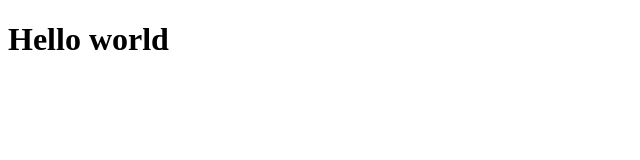
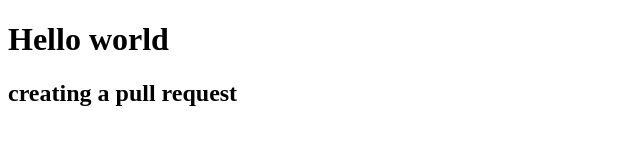
Before and after one commit to HassanFakih9/demo, a plain HTML site: page index.html in a window 1280 px wide. Shown: the whole page, without its empty margins (0-640 px from the left). Drawn offline with Linux system fonts and the light colour scheme.

Commit message:
demo pull request

```diff
--- a/index.html
+++ b/index.html
@@ -7,6 +7,6 @@
 </head>
 <body>
     <h1>Hello world </h1>
-
+    <h2> creating a pull request</h2>
 </body>
 </html>
```
